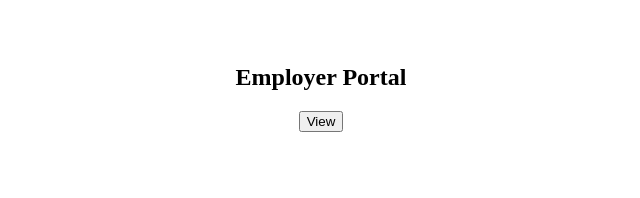
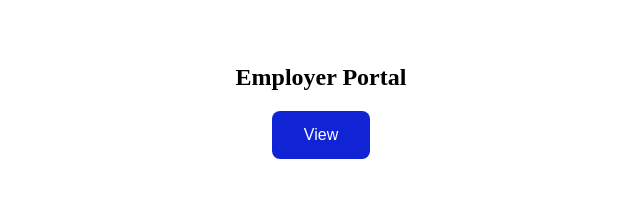
Before and after one commit to Alchemist21/CoeusDAO, a plain HTML site: page employer.html in a window 1280 px wide. Shown: the whole page, without its empty margins (319-959 px from the left). Drawn offline with Linux system fonts and the light colour scheme.

Commit message:
4th commit

```diff
--- a/employer.html
+++ b/employer.html
@@ -11,7 +11,7 @@
     <br>
     <h2>Employer Portal</h2>
     <center>
-    <button>View</button>
+    <button class="button">View</button>
     </center>
 </body>
 </html>
--- a/index.css
+++ b/index.css
@@ -16,10 +16,11 @@ img {
   }
 
   .button {
-    background-color: #4CAF50; /* Green */
+    background-color: rgb(16, 36, 214); /* Green */
     border: none;
     color: white;
     padding: 15px 32px;
+    border-radius: 8px;
     text-align: center;
     text-decoration: none;
     display: inline-block;
```
Also changed, not shown: student.html (+1 -1 lines), teacher.html (+1 -1 lines), validator.html (+1 -1 lines).
